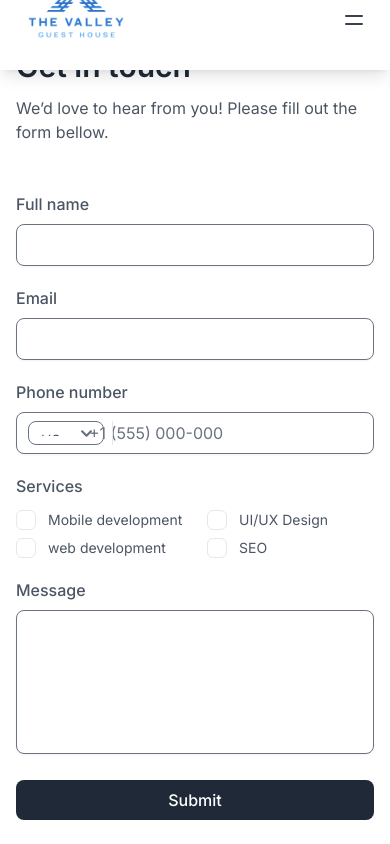
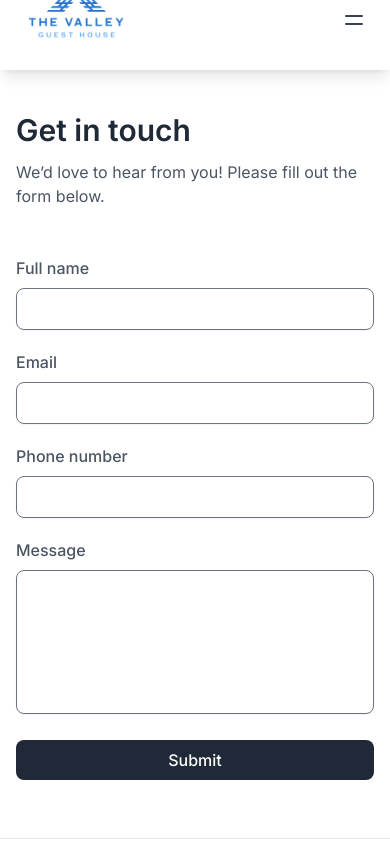
Before and after one commit to Nerd-Culture-09/The-Valley, a Next.js app: page /contact in a window 390 px wide. Shown: the top 844 px of the page. Built offline with nearby package versions, Linux system fonts and the light colour scheme.

Commit message:
logo-return-home, contact page, all rooms display

```diff
--- a/components/FrontEnd/AvailableRooms.tsx
+++ b/components/FrontEnd/AvailableRooms.tsx
@@ -128,11 +128,11 @@ export function CardDemo() {
       </div>
 
       {showPopup && (
-        <div className="fixed inset-0 z-50 flex items-center justify-center bg-opacity-50 backdrop-blur-sm">
-          <div className="bg-white p-8 w-full max-w-4xl relative border-2 border-gray-200 rounded-lg md:rounded-2xl">
+        <div className="fixed inset-0 z-50 flex items-center justify-center bg-black bg-opacity-50 backdrop-blur-sm">
+          <div className="bg-white p-4 md:p-8 w-full max-w-full md:max-w-4xl relative border-2 border-gray-200 rounded-lg md:rounded-2xl m-2 md:m-0">
             <button
               onClick={handleClose}
-              className="absolute top-2 right-1 text-gray-500 hover:text-gray-700"
+              className="absolute top-2 right-2 text-gray-500 hover:text-gray-700"
               aria-label="Close"
             >
               <FaTimes className="text-2xl" />
--- a/components/FrontEnd/Contact.tsx
+++ b/components/FrontEnd/Contact.tsx
@@ -1,32 +1,35 @@
-import React from 'react';
+import React from "react";
 
 const Contact = () => {
-
-  const servicesItems = ["Mobile development", "UI/UX Design", "web development", "SEO"]
+  const servicesItems = [
+    "Mobile development",
+    "UI/UX Design",
+    "web development",
+    "SEO",
+  ];
 
   return (
     <main className="flex overflow-hidden">
-          <div className="flex-1 hidden lg:block">
-              <img src="https://images.unsplash.com/photo-1697135807547-5fa9fd22d9ec?auto=format&fit=crop&q=80&w=3387&ixlib=rb-4.0.3&ixid=M3wxMjA3fDB8MHxwaG90by1wYWdlfHx8fGVufDB8fHx8fA%3D%3D" className="w-full h-screen object-cover" />
+      <div className="mt-24 flex-1 hidden lg:block">
+        <img
+          src="/young_man.png"
+
+          className="w-full"
+        />
       </div>
       <div className="py-12 flex-1 lg:flex lg:justify-center lg:h-screen lg:overflow-auto">
         <div className="max-w-lg flex-1 mx-auto px-4 text-gray-600">
-                  <div>
+          <div className="mt-16 sm:mt-24">
             <h3 className="text-gray-800 text-3xl font-semibold sm:text-4xl">
               Get in touch
             </h3>
             <p className="mt-3">
-                          We’d love to hear from you! Please fill out the form bellow.
+              We’d love to hear from you! Please fill out the form below.
             </p>
           </div>
-                  <form
-
-                      className="space-y-5 mt-12 lg:pb-12"
-                  >
+          <form className="space-y-5 mt-12 lg:pb-12">
             <div>
-                          <label className="font-medium">
-                              Full name
-                          </label>
+              <label className="font-medium">Full name</label>
               <input
                 type="text"
                 required
@@ -34,9 +37,7 @@ const Contact = () => {
               />
             </div>
             <div>
-                          <label className="font-medium">
-                              Email
-                          </label>
+              <label className="font-medium">Email</label>
               <input
                 type="email"
                 required
@@ -44,62 +45,31 @@ const Contact = () => {
               />
             </div>
             <div>
-                          <label className="font-medium">
-                              Phone number
-                          </label>
+              <label className="font-medium">Phone number</label>
               <div className="relative mt-2">
-                              <div className="absolute inset-y-0 left-3 my-auto h-6 flex items-center border-r pr-2">
-                                  <select className="text-sm bg-transparent outline-none rounded-lg h-full">
-                                      <option>US</option>
-                                      <option>ES</option>
-                                      <option>MR</option>
-                                  </select>
-                              </div>
                 <input
                   type="number"
-                                  placeholder="+1 (555) 000-000"
+                  placeholder=""
                   required
-                                  className="w-full pl-[4.5rem] pr-3 py-2 appearance-none bg-transparent outline-none border focus:border-gray-800 shadow-sm rounded-lg"
+                  className="w-full pr-3 py-2 appearance-none bg-transparent outline-none border focus:border-gray-800 shadow-sm rounded-lg"
                 />
               </div>
             </div>
             <div>
-                          <label className="font-medium">
-                              Services
-                          </label>
-                          <ul className="grid gap-y-2 gap-x-6 flex-wrap grid-cols-2 mt-3">
-                              {
-                                  servicesItems.map((item, idx) => (
-                                      <li key={idx} className="flex gap-x-3 text-sm">
-                                          <div>
-                                              <input id={`service-${idx}`} type="checkbox" className="checkbox-item peer hidden" />
-                                              <label
-                                                  htmlFor={`service-${idx}`}
-                                                  className="relative flex w-5 h-5 bg-white peer-checked:bg-indigo-600 rounded-md border ring-offset-2 ring-indigo-600 duration-150 peer-active:ring cursor-pointer after:absolute after:inset-x-0 after:top-[3px] after:m-auto after:w-1.5 after:h-2.5 after:border-r-2 after:border-b-2 after:border-white after:rotate-45"
-                                              >
-                                              </label>
+              <label className="font-medium">Message</label>
+              <textarea
+                required
+                className="w-full mt-2 h-36 px-3 py-2 resize-none appearance-none bg-transparent outline-none border focus:border-gray-800 shadow-sm rounded-lg"
+              ></textarea>
             </div>
-                                          <label htmlFor={`service-${idx}`} className="cursor-pointer">{item}</label>
-                                      </li>
-                                  ))
-                              }
-                          </ul>
-                      </div>
-                      <div>
-                          <label className="font-medium">
-                              Message
-                          </label>
-                          <textarea required className="w-full mt-2 h-36 px-3 py-2 resize-none appearance-none bg-transparent outline-none border focus:border-gray-800 shadow-sm rounded-lg"></textarea>
-                      </div>
-                      <button
-                          className="w-full px-4 py-2 text-white font-medium bg-gray-800 hover:bg-gray-700 active:bg-gray-900 rounded-lg duration-150"
-                      >
+            <button className="w-full px-4 py-2 text-white font-medium bg-gray-800 hover:bg-gray-700 active:bg-gray-900 rounded-lg duration-150">
               Submit
             </button>
           </form>
         </div>
       </div>
     </main>
-  )
-}
+  );
+};
+
 export default Contact;
--- a/components/FrontEnd/NavigiationBar.tsx
+++ b/components/FrontEnd/NavigiationBar.tsx
@@ -38,7 +38,7 @@ const NavigationBar = () => {
       <div className="items-center px-4 max-w-screen-xl mx-auto md:flex md:px-8">
         <div className="flex items-center leading justify-between md:py-5 md:block">
           <div className="-mt-5">
-            <a href="javascript:voi(0)">
+            <a href="/">
               <img
                 src="/vlogo.png"
                 width={120}
--- a/components/FrontEnd/North-South-Rooms.tsx
+++ b/components/FrontEnd/North-South-Rooms.tsx
@@ -69,8 +69,27 @@ function AllRooms()
         },
       ];
     return (
-        <div>
+        <div className='flex flex-col mt-20'>
+
+          <p>South Branch</p>
             <div className="flex flex-wrap md:flex-row flex-col md:justify-between justify-center items-center gap-2">
+        {cardsData.map((card, index) => (
+          <div
+            key={index}
+            //onClick={() => handleClick(card)}
+            className="cursor-pointer"
+          >
+            <DirectionAwareHover imageUrl={card.src}>
+              <p className="font-bold text-xl">
+                {card.category + " " + card.title}
+              </p>
+              <p className="font-normal text-sm">{card.price}</p>
+            </DirectionAwareHover>
+          </div>
+        ))}
+      </div>
+<p>North Branch</p>
+      <div className="flex flex-wrap md:flex-row flex-col md:justify-between justify-center items-center gap-2">
         {cardsData.map((card, index) => (
           <div
             key={index}
```
Also changed, not shown: public/young_man.png (added). Lines whose indentation alone changed are shown as unchanged.
